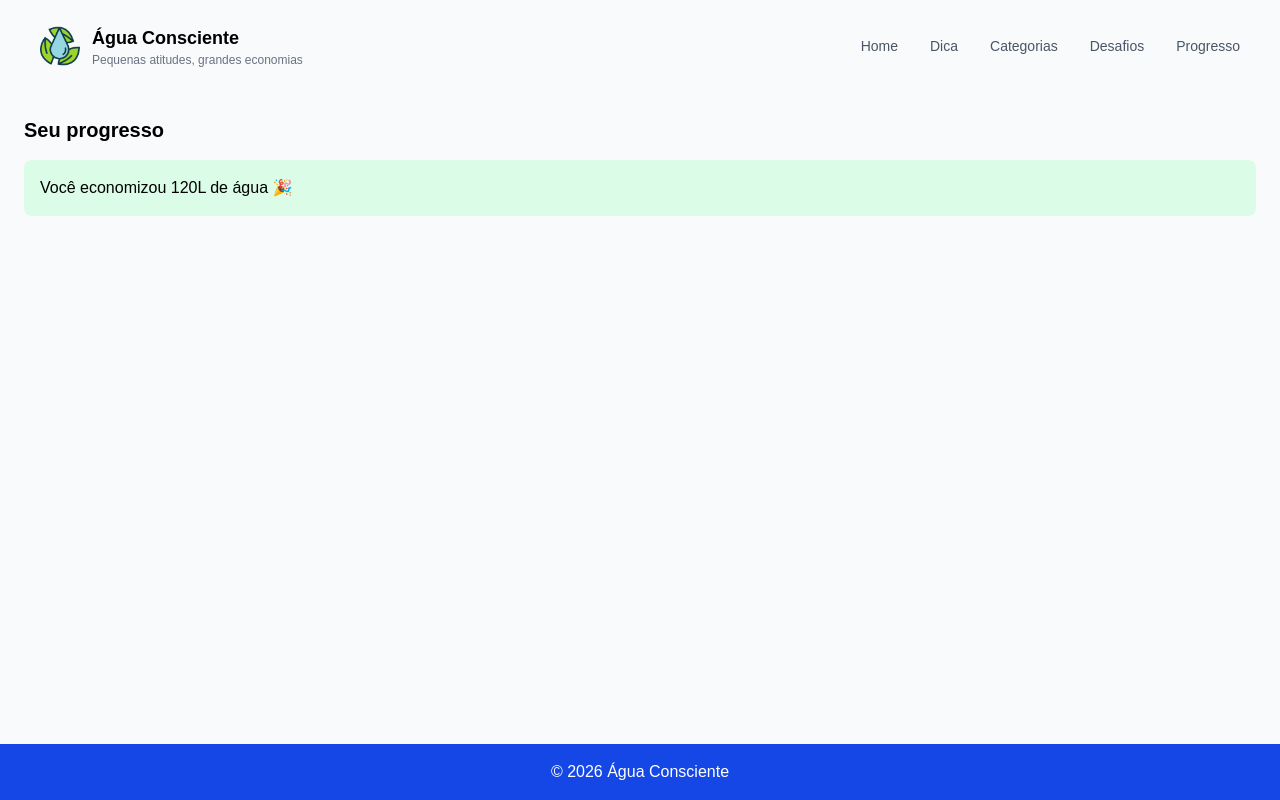
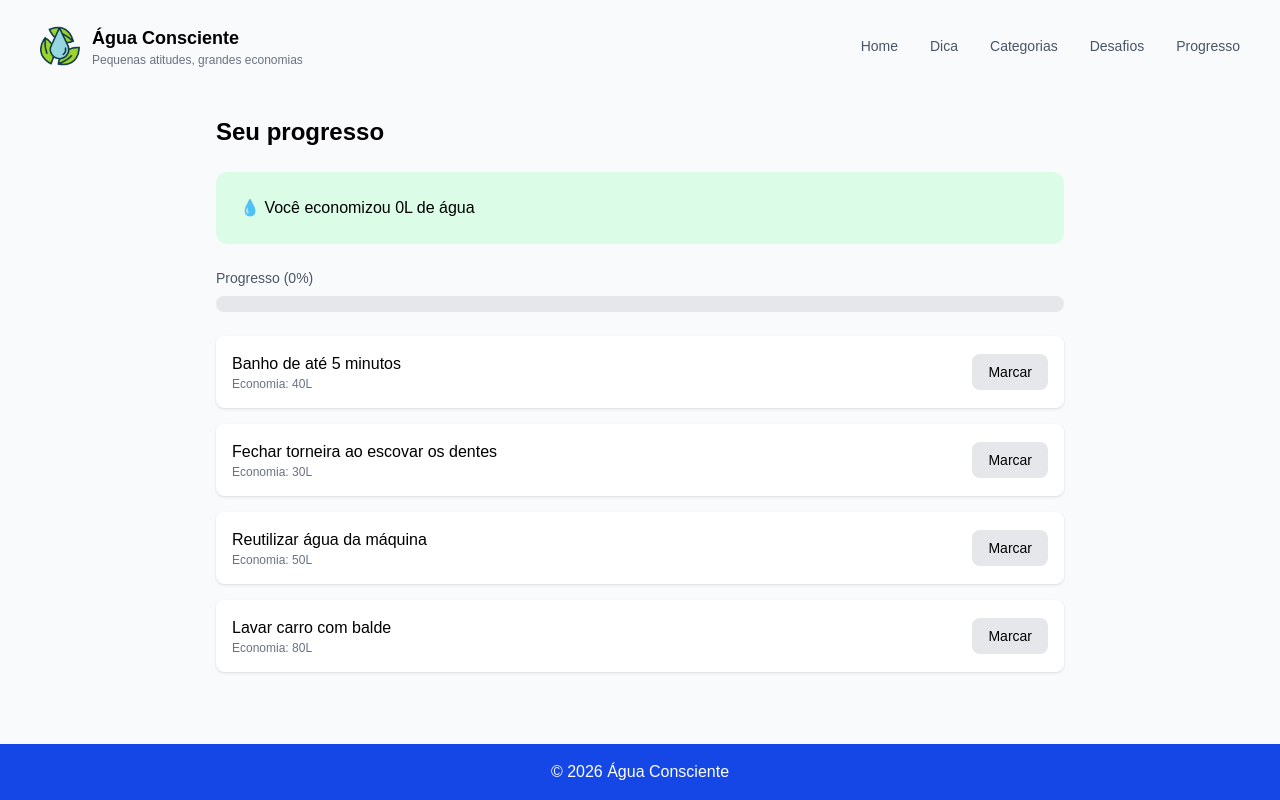
Before and after one commit to tgshow/Aquamind, a React (Vite) app: page /progresso in a window 1280 px wide. Built offline with nearby package versions, Linux system fonts and the light colour scheme.

Commit message:
fix: rotas vercel

```diff
--- /dev/null
+++ b/src/data/desafios.ts
@@ -0,0 +1,18 @@
+export const desafiosData = [
+  {
+    nome: "Banho de até 5 minutos",
+    economia: 40,
+  },
+  {
+    nome: "Fechar torneira ao escovar os dentes",
+    economia: 30,
+  },
+  {
+    nome: "Reutilizar água da máquina",
+    economia: 50,
+  },
+  {
+    nome: "Lavar carro com balde",
+    economia: 80,
+  },
+];
--- a/src/pages/Progresso.tsx
+++ b/src/pages/Progresso.tsx
@@ -1,19 +1,83 @@
+import { useState } from "react";
 import FadeUp from "../components/FadeUp";
+import { desafiosData } from "../data/desafios";
 
 export default function Progresso() {
+  // adiciona "concluido" dinamicamente
+  const [desafios, setDesafios] = useState(
+    desafiosData.map(d => ({ ...d, concluido: false }))
+  );
+
+  const toggleDesafio = (index: number) => {
+    const novos = [...desafios];
+    novos[index].concluido = !novos[index].concluido;
+    setDesafios(novos);
+  };
+
+  const totalEconomizado = desafios
+    .filter(d => d.concluido)
+    .reduce((acc, d) => acc + d.economia, 0);
+
+  const totalPossivel = desafios.reduce((acc, d) => acc + d.economia, 0);
+
+  const porcentagem = Math.round((totalEconomizado / totalPossivel) * 100);
+
   return (
-    <div className="p-6">
+    <div className="p-6 max-w-4xl mx-auto">
+
       <FadeUp>
-        <h2 className="text-xl font-bold mb-4">
+        <h2 className="text-2xl font-bold mb-6">
           Seu progresso
         </h2>
       </FadeUp>
 
       <FadeUp>
-        <div className="bg-green-100 p-4 rounded-lg">
-          Você economizou 120L de água 🎉
+        <div className="bg-green-100 p-6 rounded-xl mb-6">
+          💧 Você economizou {totalEconomizado}L de água
         </div>
       </FadeUp>
+
+      <FadeUp>
+        <div className="mb-6">
+          <p className="mb-2 text-sm text-gray-600">
+            Progresso ({porcentagem}%)
+          </p>
+
+          <div className="w-full bg-gray-200 rounded-full h-4">
+            <div
+              className="bg-blue-600 h-4 rounded-full transition-all duration-500"
+              style={{ width: `${porcentagem}%` }}
+            />
+          </div>
+        </div>
+      </FadeUp>
+
+      <div className="grid gap-4">
+        {desafios.map((d, i) => (
+          <FadeUp key={i}>
+            <div className="bg-white p-4 rounded-lg shadow flex justify-between items-center">
+
+              <div>
+                <p className="font-medium">{d.nome}</p>
+                <p className="text-xs text-gray-500">
+                  Economia: {d.economia}L
+                </p>
+              </div>
+
+              <button
+                onClick={() => toggleDesafio(i)}
+                className={`px-4 py-2 rounded-lg text-sm ${
+                  d.concluido ? "bg-green-500 text-white" : "bg-gray-200"
+                }`}
+              >
+                {d.concluido ? "✔ Concluído" : "Marcar"}
+              </button>
+
+            </div>
+          </FadeUp>
+        ))}
+      </div>
+
     </div>
   );
 }
```
Also changed, not shown: vercel.json (added).
